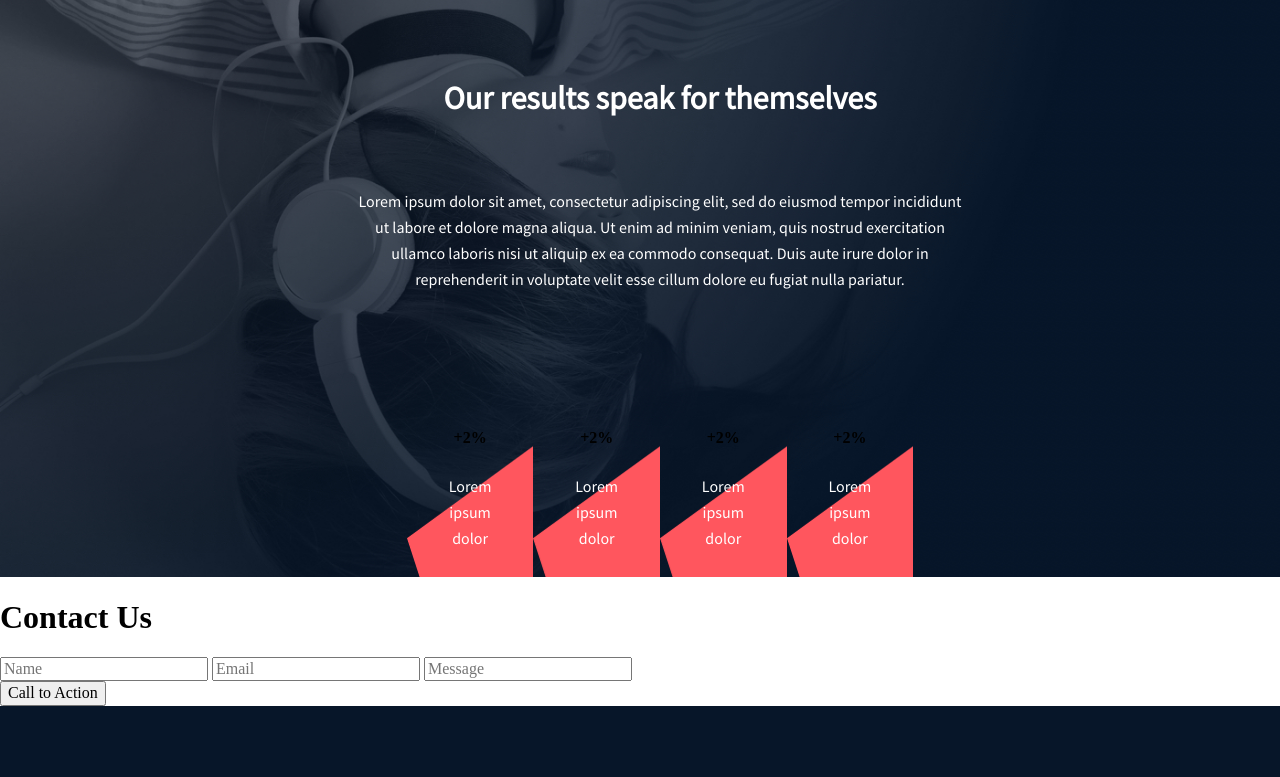
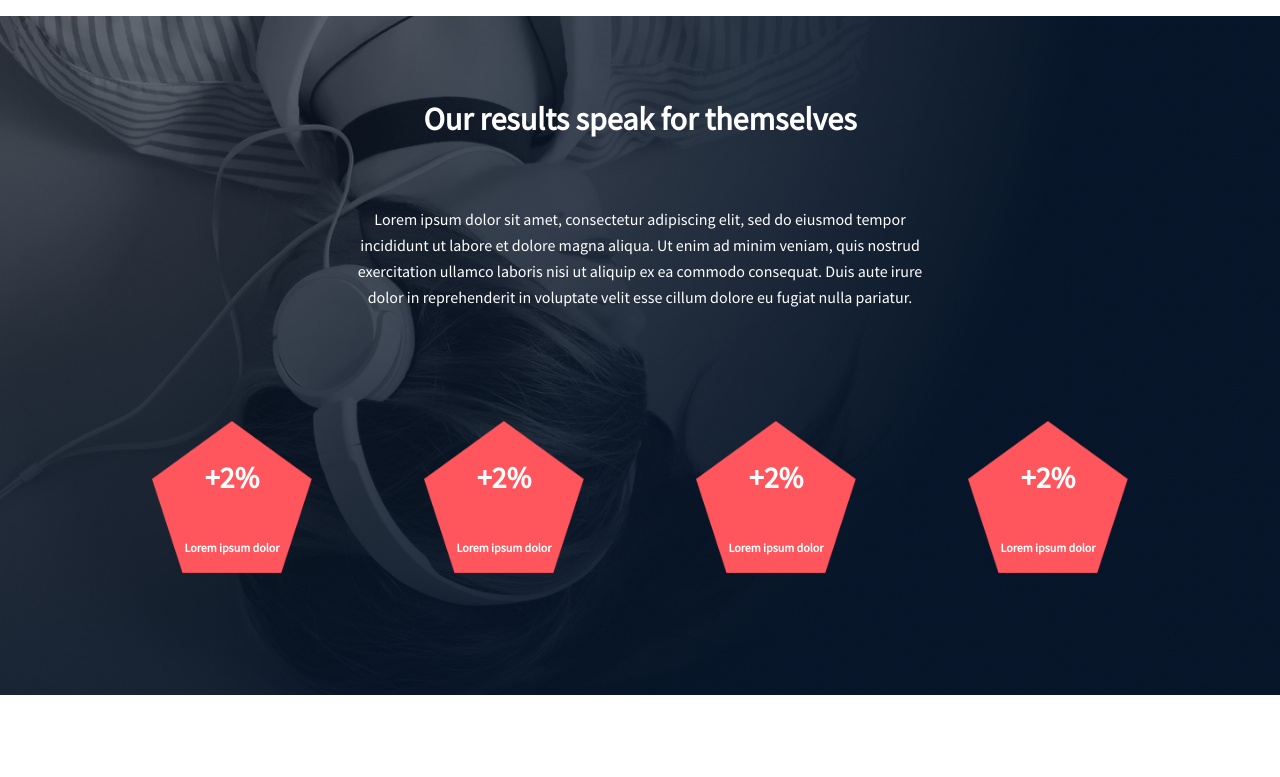
Before and after one commit to igapeterclavors/implement, a plain HTML site: page index.html in a window 1280 px wide. Shown: the part 1388-2165 px from the top of the page. Drawn offline with Linux system fonts and the light colour scheme; files whose address does not match are found by name.

Commit message:
updating mobile version css file

```diff
--- a/index.html
+++ b/index.html
@@ -4,7 +4,7 @@
         <title>Headphone Company</title>
         <meta http-equiv="Content-Type" content="text/html;charset=UTF-8">
         <meta name="viewport" content="width=device-width, initial-scale=1.0">
-        <link rel="shortcut icon" href="favicon.ico" type="image/x-icon">
+        <link rel="shortcut icon" href="/images/favicon.png" type="image/png">
         <link rel="stylesheet" href="holberton_school-icon/style.css">
         <link rel="stylesheet" href="reset.css">
         <link rel="stylesheet" media="screen and (max-width: 480px)" href="mobile.css">
@@ -17,6 +17,7 @@
             <!-- start of the header section -->
             <header class="header-items">
                 <div class="header-logo">
+                    <input type="checkbox" id="menu-toggle"><label for="menu-toggle" id="menu-btn"></label>
                     <a href="#">
                         <img src="images/logo_headphones.png" alt="">
                     </a>
@@ -121,12 +122,17 @@
             <!-- start of contact us section -->
             <section class="section-contact">
                 <h1 class="contact-title">Contact Us</h1>
-                <div>
-                    <form action="" method="post">
-                        <input type="name" name="" id="name" placeholder="Name">
-                        <input type="email" name="" id="email" placeholder="Email">
-                        <input type="text" name="" id="message" placeholder="Message">
+                <div class="contact-form">
+                    <form action="" method="post" class="form">
+                        <label for="name">Name</label>
+                        <input type="name" name="" id="name">
+                        <label for="email">Email</label>
+                        <input type="email" name="" id="email">
+                        <label for="message">Message</label>
+                        <input type="text" name="" id="message">
                     </form>
+                </div>
+                <div class="contact-button">
                     <button class="call-button">Call to Action</button>
                 </div>
             </section>
--- a/mobile.css
+++ b/mobile.css
@@ -7,6 +7,60 @@
     src: url(fonts/Spin-Cycle-OT/spincycle_ot.otf);
 }
 
-.humberg-icons {
+.header-items {
+    display: flex;
+    justify-content: center;
+    flex-direction: column;
+    text-align: center;
+}
+.header-items li {
+    list-style: none;
     display: block;
 }
+.header-items a {
+    text-decoration: none;
+    font-size: 12px;
+    font-family: source sans pro;
+    font-weight: bold;
+    color: white;
+}
+.header-items p {
+    padding: 0 auto;
+}
+
+/* what we do */
+.do-items {
+    flex-direction: column;
+    justify-content: space-around;
+}
+ /* contact us */
+
+/* results section */
+.section-results h1 {
+    padding: 0;
+}
+.section-results p {
+    margin-left: 0;
+    margin-right: 0;
+}
+.results-items {
+    display: flex;
+    flex-direction: column;
+    justify-content: center;
+    align-items: center;
+}
+.results-icons {
+    margin-bottom: 10%;
+}
+
+.footer-items {
+    flex-direction: column;
+    justify-content: center;
+    align-items: center;
+}
+.footer-items p {
+    margin: 0 auto;
+}
+.footer-social-links {
+    margin-top: 10%;
+}
--- a/styles.css
+++ b/styles.css
@@ -14,6 +14,7 @@
     background-size: cover;
     background-position: center;
     height: auto;
+    padding-bottom: 4%;
 }
 .header-logo {
     display: flex;
@@ -54,6 +55,7 @@
     justify-content: center;
     text-align: center;
     flex-direction: column;
+    flex-wrap: wrap;
 }
 .hero-items h3 {
     font-family: source sans pro;
@@ -87,7 +89,7 @@
     font-weight: lighter;
     color: white;
     line-height: 26px;
-    padding: 20px 350px 0px 350px;
+    padding: 2% 25% 0% 25%;
 }
 
 /* what we do section */
@@ -139,7 +141,7 @@
     background-position: center;
     height: auto;
     text-align: center;
-    padding: 100px 0px 0px 40px;
+    padding: 5% 4% 4% 4%;
 }
 .section-results h1 {
     text-align: center;
@@ -152,29 +154,90 @@
     font-size: 16px;
     font-family: source sans pro;
     color: white;
-    flex-wrap: wrap;
-    padding: 4% 25% 8% 25%;
+    padding: 4% 25% 2% 25%;
     line-height: 26px;
 }
 .results-items {
     display: flex;
     justify-content: center;
+    padding: 6%;
+    gap: 5%;
 }
 .results-icons {
     background-image: url(images/pentagone.png);
-    background-repeat: none;
-    height: 50%;
+    background-position: center center;
+    background-repeat: no-repeat;
+    background-size: contain;
+    height: 100%;
+    width: 100%;
+    padding: 0;
+    text-align: center;
+    /* border: 2px solid black; */
+}
+.results-icons h4 {
+    padding: unset;
+    color: white;
+    font-family: source sans pro;
+    font-size: 30px;
+    font-weight: bold;
+    /* border: 2px solid black; */
+    vertical-align: middle;
+}
+.results-icons p {
+    padding: unset;
+    color: white;
+    font-family: source sans pro;
+    font-size: 12px;
+    font-weight: bold;
 }
 
 
 
 
-
 /* contact us section */
-
-
-
-
+.section-contact {
+    padding: 5% 4% 5% 4%;
+    color: #071629;
+}
+.section-contact h1 {
+    font-family: source sans pro;
+    font-size: 32px;
+    font-weight: bold;
+    padding-bottom: 2%;
+    text-align: center;
+}
+.contact-form {
+    padding: 0% 30% 0% 30%;
+}
+.contact-form label {
+    font-family: source sans pro;
+    font-size: 16px;
+}
+.contact-form input{
+    width: 100%;
+    box-sizing: border-box;
+    border: none;
+    border-bottom: 2px solid #D4D6DA;
+    font-family: source sans pro;
+    font-size: 16px;
+    margin: 0% 0% 4% 0%;
+}
+.contact-button {
+    text-align: center;
+    padding: 5% 0% 3% 0%;
+}
+.contact-button .call-button {
+    border: none;
+    border-radius: 25px;
+    background-color: #FF6565;
+    height: 44px;
+    width: 162px;
+    padding: 13px 31px 13px 31px;
+    color: white;
+    font-size: 14px;
+    font-family: source sans pro;
+    font-weight: bold;
+}
 
 /* footer section */
 .footer-section {
@@ -209,11 +272,3 @@
     font-family: source sans pro;
     padding: 40px 0px 40px 0px;
 }
-
-@media screen and(max-width: 480px) {
-    .footer-section {
-        display: flex;
-        justify-content: center;
-        flex-direction: column;
-    }
-}
```
